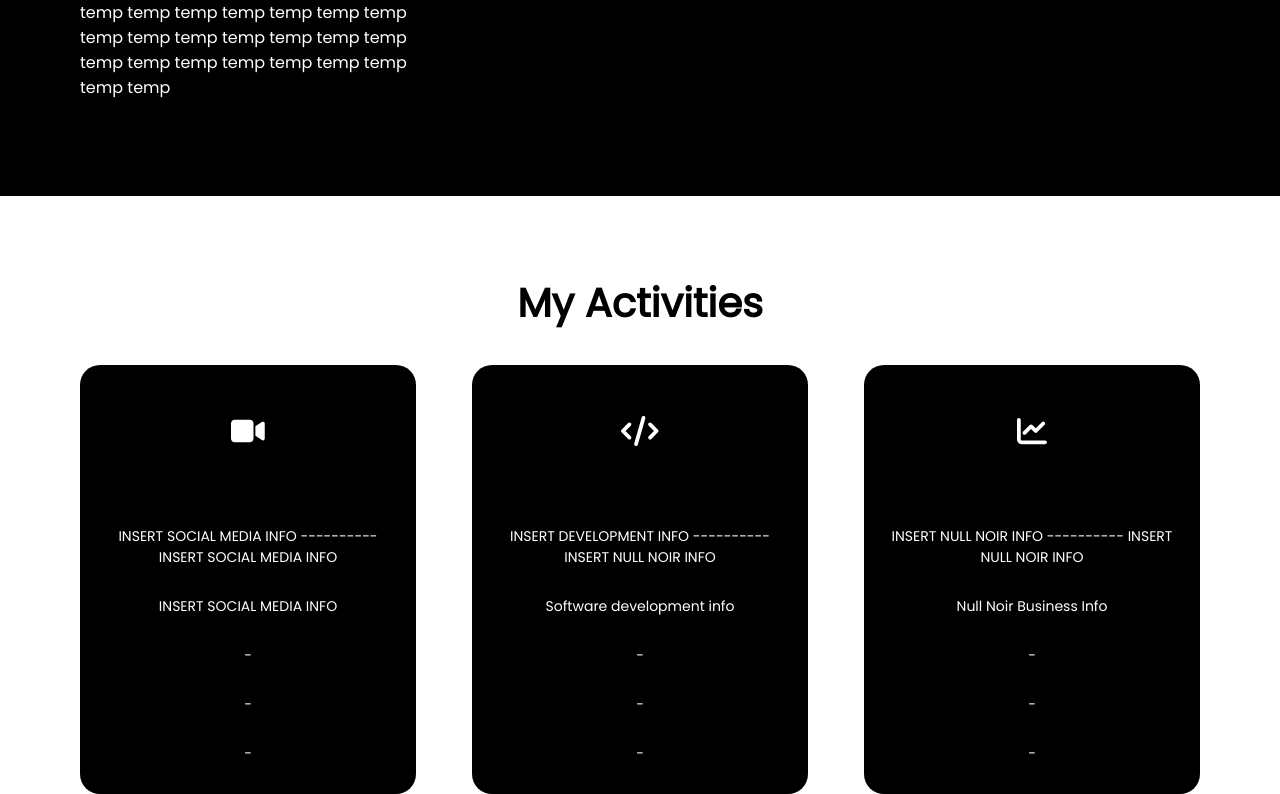
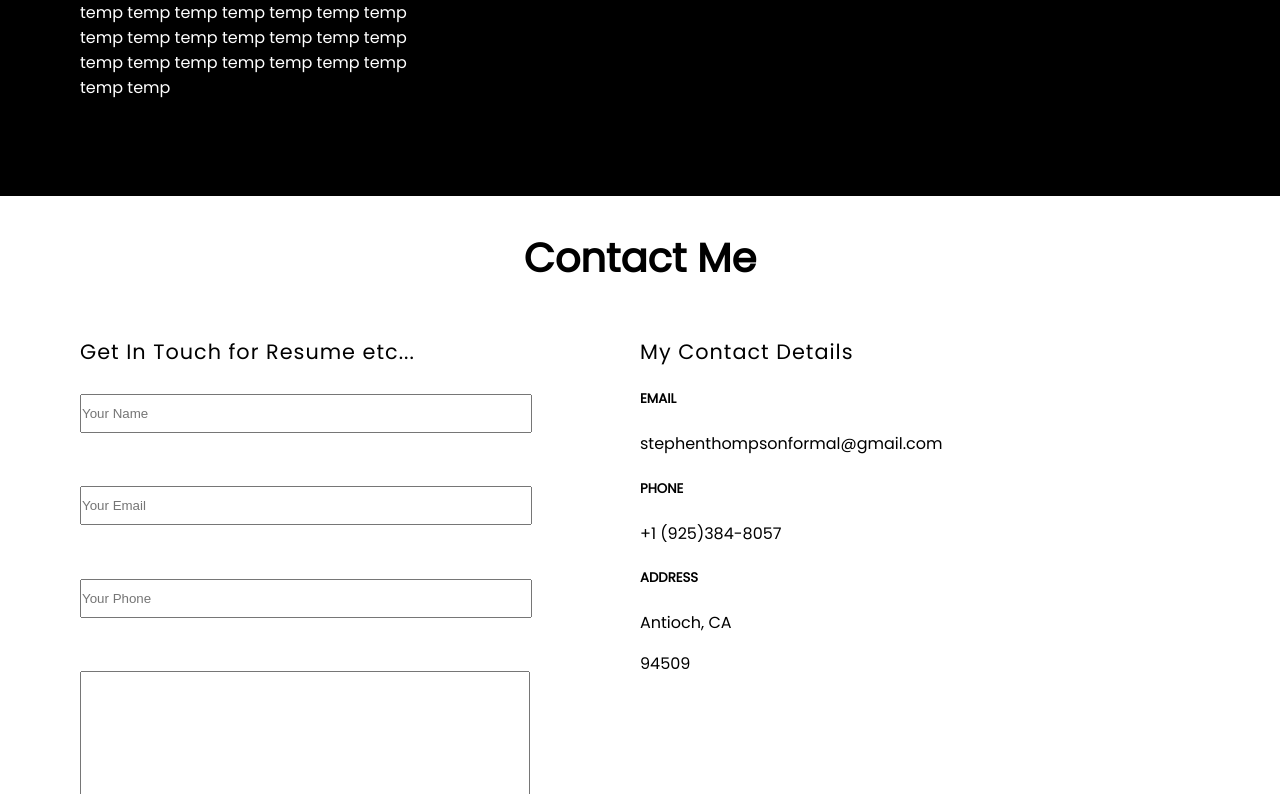
Before and after one commit to SThompson-Void/SThompson-Void.github.io, a website: page Source/index.html in a window 1280 px wide. Shown: the part 2006-2800 px from the top of the page. Drawn offline with Linux system fonts and the light colour scheme.

Commit message:
Removed activities section body and navbar, added top margin to contact me section

```diff
--- a/Source/index.html
+++ b/Source/index.html
@@ -47,11 +47,6 @@
                           </a>
                     </li>
                     <li class="menu-list-items">
-                        <a class="links" href="#services">
-                              Activities
-                          </a>
-                    </li>
-                    <li class="menu-list-items">
                         <a class="links" href="#contact">
                               Contact Me
                           </a>
@@ -70,8 +65,12 @@
           <div class="headings">
               <h1 class="my-heading">Stephen Thompson</h1>
               <h4 class="sub-heading">
-                <p>CS Undergrad Student, Software Development Engineer, Null Noir Software Owner & Developer,</p>
-                <p>National Indigenous Merit Award, AP Scholar Award, Amazon Future Engineer Member</p>
+                <p>CS Undergrad Student SFSU '27</p>
+                <p>AWS SDE Intern Summer '24</p>
+                <p>Software Development Engineer</p>
+                <p>Null Noir Software Owner & Developer</p>
+                <p>National Indigenous Merit Award</p>
+                <p>AP Scholar Award</p>
               </h4>
           </div>
       </div>
@@ -165,96 +164,6 @@
 
 
 
-    <!-- Services Section -->
-    <section class="services" id="services">
-        <div class="services-heading">
-            <h1 class="my-heading text-center">My Activities</h1>
-        </div>
-        <div class="services-content">
-            <div class="my-row">
-                <div class="my-col">
-                    <div class="my-card">
-                        <div class="icon">
-                            <i class="fas fa-video"></i>
-                        </div>
-                        <h3 class="greet-heading blue-text">Tech Media</h3>
-                        <p class="small-para">
-                            INSERT SOCIAL MEDIA INFO ----------
-                              INSERT SOCIAL MEDIA INFO
-                        </p>
-                        <p class="small-para">
-                            INSERT SOCIAL MEDIA INFO
-                        </p>
-                        <p class="small-para">
-                          -
-                        </p>
-                        <p class="small-para">
-                          -
-                        </p>
-                        <p class="small-para">
-                          -
-                        </p>
-                    </div>
-                </div>
-                <div class="my-col">
-                    <div class="my-card">
-                        <div class="icon">
-                            <i class="fa-solid fa-code"></i>
-                        </div>
-                        <h3 class="greet-heading blue-text">
-                              Development
-                          </h3>
-                        <p class="small-para">
-                          INSERT DEVELOPMENT INFO ----------
-                            INSERT NULL NOIR INFO
-                        </p>
-                        <p class="small-para">
-                            Software development info
-                        </p>
-                        <p class="small-para">
-                          -
-                        </p>
-                        <p class="small-para">
-                          -
-                        </p>
-                        <p class="small-para">
-                          -
-                        </p>
-                    </div>
-                </div>
-                <div class="my-col">
-                    <div class="my-card">
-                        <div class="icon">
-                            <i class="fas fa-chart-line"></i>
-                        </div>
-                        <h3 class="greet-heading blue-text">Null Noir Business</h3>
-                        <p class="small-para">
-                          INSERT NULL NOIR INFO ----------
-                            INSERT NULL NOIR INFO
-                        </p>
-                        <p class="small-para">
-                            Null Noir Business Info
-                        </p>
-                        <p class="small-para">
-                          -
-                        </p>
-                        <p class="small-para">
-                          -
-                        </p>
-                        <p class="small-para">
-                          -
-                        </p>
-                    </div>
-                </div>
-            </div>
-            <div class="my-row">
-            </div>
-        </div>
-    </section>
-
-
-
-
     <!-- Contact me section -->
     <section class="contact" id="contact">
         <div class="contact-heading">
--- a/Source/style.css
+++ b/Source/style.css
@@ -197,6 +197,7 @@ body {
 
 /* Contact section styles */
 .contact {
+    margin-top: 2rem;
     padding: 0 5rem;
 }
 
```
